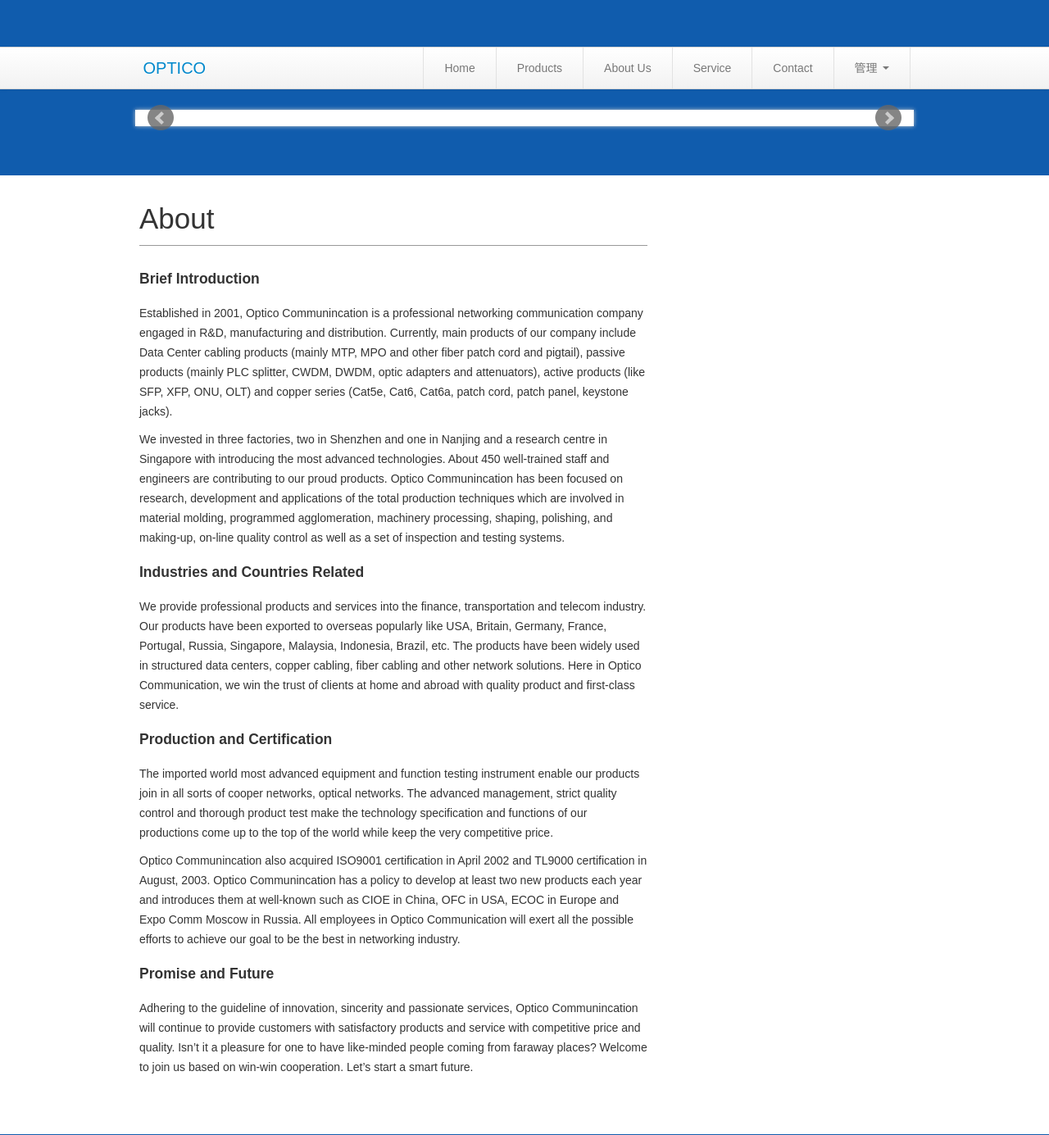
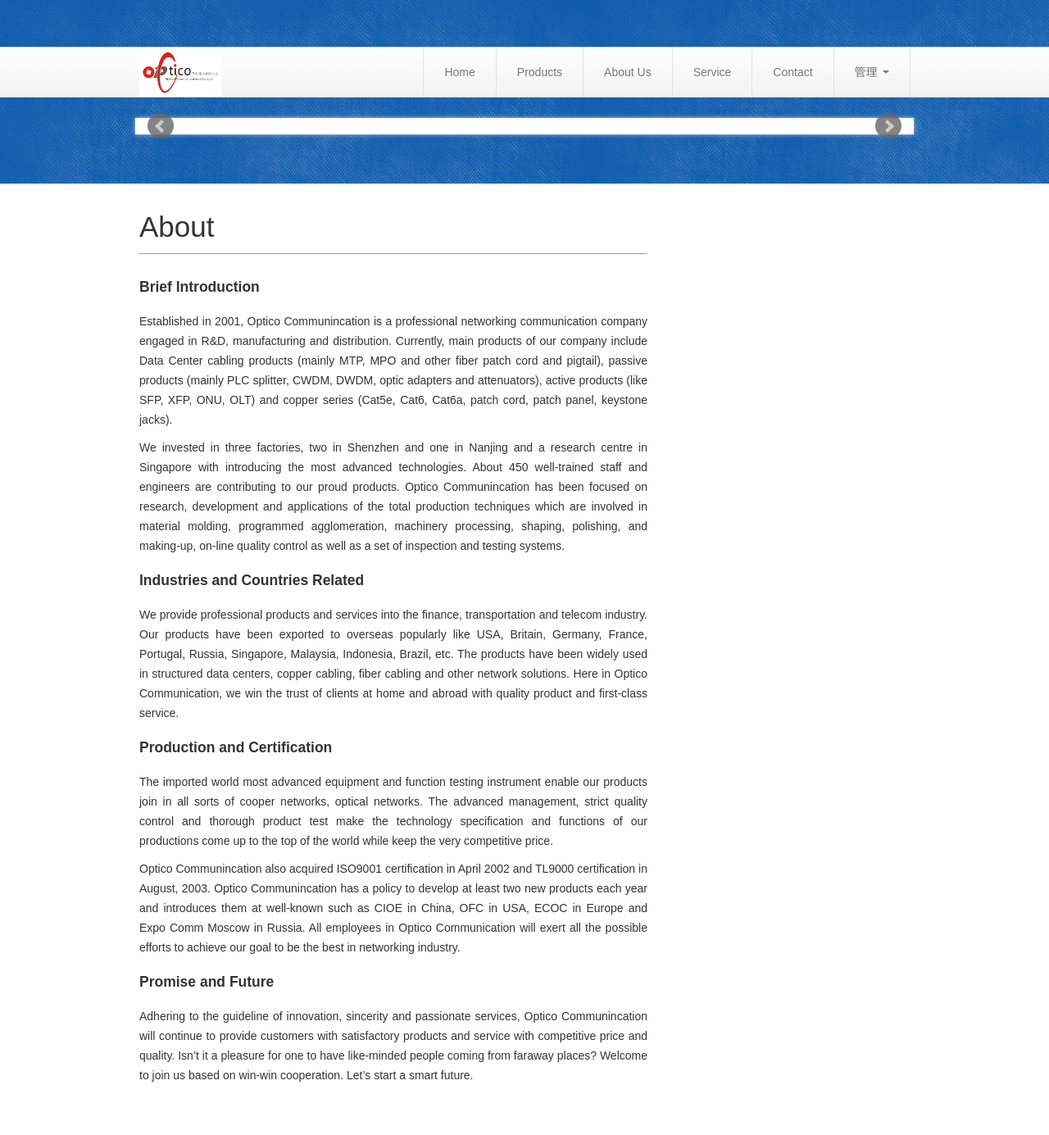
Before and after one commit to hustlzp/optico, a Python web app: template optico/templates/about.html in a window 1280 px wide. Shown: the top 1385 px of the page at 82% size. Run offline with Jinja, Linux system fonts and the light colour scheme; the template is opened without the code that fills it, so the values that code supplies are empty; some libraries are stand-ins or nearby versions.

Commit message:
add logo & add jeans bg

```diff
--- a/optico/static/style/component.css
+++ b/optico/static/style/component.css
@@ -1,4 +1,4 @@
-
+.banner{width:940px;margin-left:auto;margin-right:auto;}
 .p-item{margin-bottom:30px;padding-bottom:30px;border-bottom:1px dashed #ccc;}.p-item .p-img{border:1px solid #999;width:200px;float:left;}
 .p-item .p-info-wap{margin-left:220px;}.p-item .p-info-wap .p-name{font-weight:bold;font-size:18px;line-height:18px;margin-bottom:10px;}
 .p-item .p-info-wap .p-desc{font-size:12px;line-height:20px;margin-bottom:10px;}
--- a/optico/static/style/component.less
+++ b/optico/static/style/component.less
@@ -1,6 +1,9 @@
 // component - navbar's content
 //-----------------------------------------------------
-.navbar{
+.banner{
+	width: 940px;
+	margin-left: auto;
+	margin-right: auto;
 }
 
 // component - product item
--- a/optico/static/style/page.css
+++ b/optico/static/style/page.css
@@ -1,12 +1,13 @@
-body{font-family:'arial';}body #header{background-color:#105cad;padding:15px 0 0 0;margin-bottom:30px;}body #header #google_translate_element{float:right;clear:both;margin-bottom:15px;width:109px;height:27px;}
+body{font-family:'arial';}body #header{background-color:#105cad;background-image:url('../img/jeans.png');background-repeat:repeat;padding:15px 0 0 0;margin-bottom:30px;}body #header #google_translate_element{float:right;clear:both;margin-bottom:15px;width:109px;height:27px;}
 body #header .navbar-inner{clear:both;margin-bottom:25px;padding:0;z-index:100;}body #header .navbar-inner .container{border-right:1px solid #e2e2e2;}
-body #header .navbar-inner .brand{color:#0088cc;padding:15px 0 15px 25px;}
-body #header .navbar-inner .nav>li>a{padding:15px 25px;border-left:1px solid #e2e2e2;}
-body #header .navbar-inner .main-nav>li{position:relative;overflow:visible;}body #header .navbar-inner .main-nav>li ul{visibility:hidden;position:absolute;left:0;top:50px;z-index:1000;list-style-type:none;margin:0;background-color:#fafafa;border:1px solid #ccc;border-bottom:0;}body #header .navbar-inner .main-nav>li ul li a{width:220px;display:block;padding:10px 15px 10px 15px;color:#333;text-decoration:none;border-bottom:1px solid #ccc;}body #header .navbar-inner .main-nav>li ul li a:hover{background-color:black;color:white;}
+body #header .navbar-inner .brand{color:#0088cc;padding:20px 0 20px 0px;margin:0;}
+body #header .navbar-inner .logo img{height:60px;}
+body #header .navbar-inner .nav>li>a{padding:20px 25px;border-left:1px solid #e2e2e2;}
+body #header .navbar-inner .main-nav>li{position:relative;overflow:visible;}body #header .navbar-inner .main-nav>li ul{visibility:hidden;position:absolute;left:0;top:60px;z-index:1000;list-style-type:none;margin:0;background-color:#fafafa;border:1px solid #ccc;border-bottom:0;}body #header .navbar-inner .main-nav>li ul li a{width:220px;display:block;padding:10px 15px 10px 15px;color:#333;text-decoration:none;border-bottom:1px solid #ccc;}body #header .navbar-inner .main-nav>li ul li a:hover{background-color:black;color:white;}
 body #header .navbar-inner .main-nav>li:hover ul{visibility:visible;}
 body #main-wap{font-size:14px;line-height:24px;}body #main-wap h1{font-size:35px;line-height:35px;margin-top:5px;margin-bottom:30px;padding-bottom:15px;border-bottom:1px solid #999;font-weight:normal;}
 body #main-wap input[type='file']{display:block;}
-body #footer{background-color:#105cad;margin:60px 0 0 0;padding:10px 0;color:white;}body #footer .footer-nav{margin-bottom:15px;}body #footer .footer-nav h4{font-weight:normal;font-size:15px;border-bottom:1px dotted white;padding-bottom:5px;margin-bottom:10px;}
+body #footer{background-color:#105cad;background-image:url('../img/jeans.png');background-repeat:repeat;margin:60px 0 0 0;padding:10px 0;color:#fafafa;}body #footer .footer-nav{margin-bottom:15px;}body #footer .footer-nav h4{font-weight:normal;font-size:15px;border-bottom:1px dotted white;padding-bottom:5px;margin-bottom:10px;}
 body #footer .footer-nav ul{list-style-type:none;margin:0;}body #footer .footer-nav ul li{font-size:12px;margin-bottom:5px;}body #footer .footer-nav ul li a{color:white;}
 body #footer .footer-nav ul.img-list li{display:inline-block;margin-right:5px;}
 body #footer .cp{text-align:center;font-size:12px;}
@@ -27,4 +28,6 @@ body #goog-gt-tt+div{display:none;}
 #page-mtype .mtype-name{font-size:35px;line-height:35px;margin-bottom:35px;}
 #page-manage-carousel .c-img{width:400px;}
 #page-about h4{margin:20px 0;}#page-about h4 a{color:#333;text-decoration:none;}
+#page-about p{text-align:justify;}
 #page-service h4{margin:20px 0;}#page-service h4 a{color:#333;text-decoration:none;}
+#page-service p{text-align:justify;}
--- a/optico/static/style/page.less
+++ b/optico/static/style/page.less
@@ -3,6 +3,8 @@ body{
 
 	#header{
 		background-color: #105cad;
+		background-image: url('../img/jeans.png');
+		background-repeat: repeat;
 		padding: 15px 0 0 0;
 		margin-bottom: 30px;
 
@@ -26,11 +28,18 @@ body{
 
 			.brand{
 				color: #0088cc;
-				padding: 15px 0 15px 25px;
+				padding: 20px 0 20px 0px;
+				margin: 0;
+			}
+
+			.logo{
+				img{
+					height: 60px;
+				}
 			}
 
 			.nav > li > a{
-				padding: 15px 25px;
+				padding: 20px 25px;
 				border-left: 1px solid #e2e2e2;
 			}
 
@@ -43,7 +52,7 @@ body{
 					visibility: hidden;
 					position: absolute;
 					left: 0;
-					top: 50px;
+					top: 60px;
 					z-index: 1000;
 					list-style-type: none;
 					margin: 0;
@@ -99,10 +108,11 @@ body{
 
 	#footer{
 		background-color: #105cad;
+		background-image: url('../img/jeans.png');
+		background-repeat: repeat;
 		margin: 60px 0 0 0;
 		padding: 10px 0;
-		// padding-bottom: 10px;
-		color: white;
+		color: #fafafa;
 
 		.footer-nav{
 			margin-bottom: 15px;
@@ -283,6 +293,10 @@ body{
 			text-decoration: none;
 		}
 	}
+
+	p{
+		text-align: justify;
+	}
 }
 
 // page service
@@ -296,4 +310,8 @@ body{
 			text-decoration: none;
 		}
 	}
+
+	p{
+		text-align: justify;
+	}
 }
--- a/optico/templates/layout.html
+++ b/optico/templates/layout.html
@@ -34,7 +34,8 @@
 			<div class="navbar">
 				<div class="navbar-inner">
 					<div class="container">
-						<a class="brand" href="{{ url_for('home') }}">OPTICO</a>
+						<a class="logo" href="{{ url_for('home') }}"><img src="{{ url_for('static', filename='img/logo.jpg') }}"></a>
+						<!-- <a class="brand" href="{{ url_for('home') }}">OPTICO</a> -->
 
 						{% if session.user_id == admin_id %}
 						<ul class="nav pull-right">
@@ -95,7 +96,7 @@
 
 			<!-- Carousels -->
 			{% block carousel %}
-			<div id="banner" class="container">
+			<div class="container">
 				<ul class="bxslider">
 					{% for c in public_carousels %}
 					<li><img src="{{ c.ImageUrl }}" /></li>
```
Also changed, not shown: optico/static/img/jeans.png (added), optico/static/img/logo.jpg (added).
